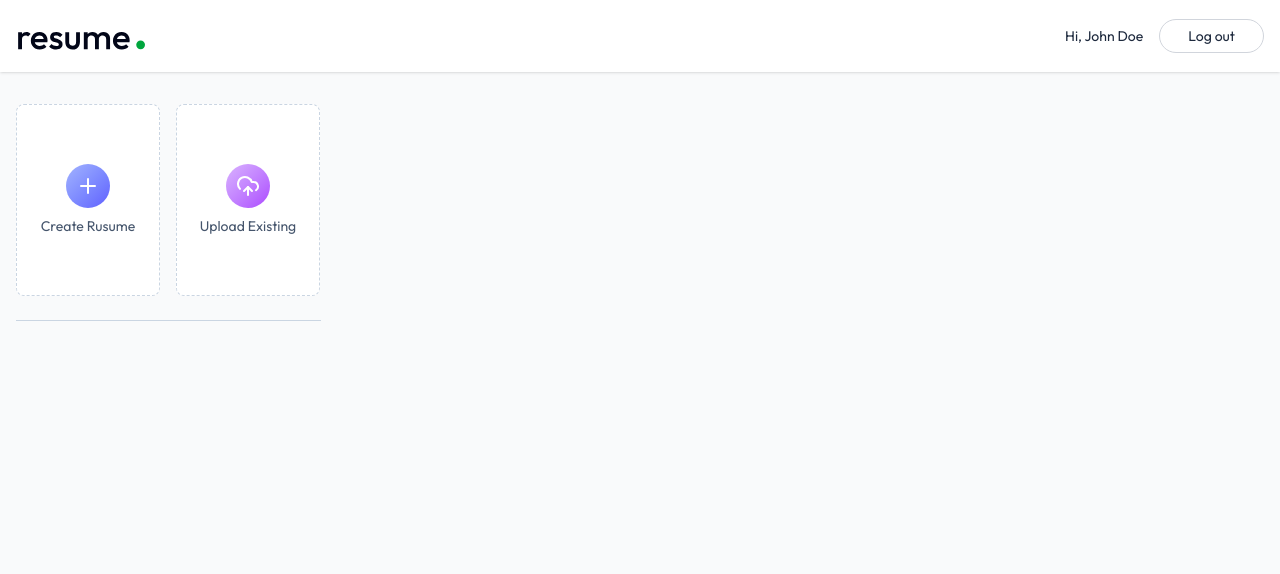
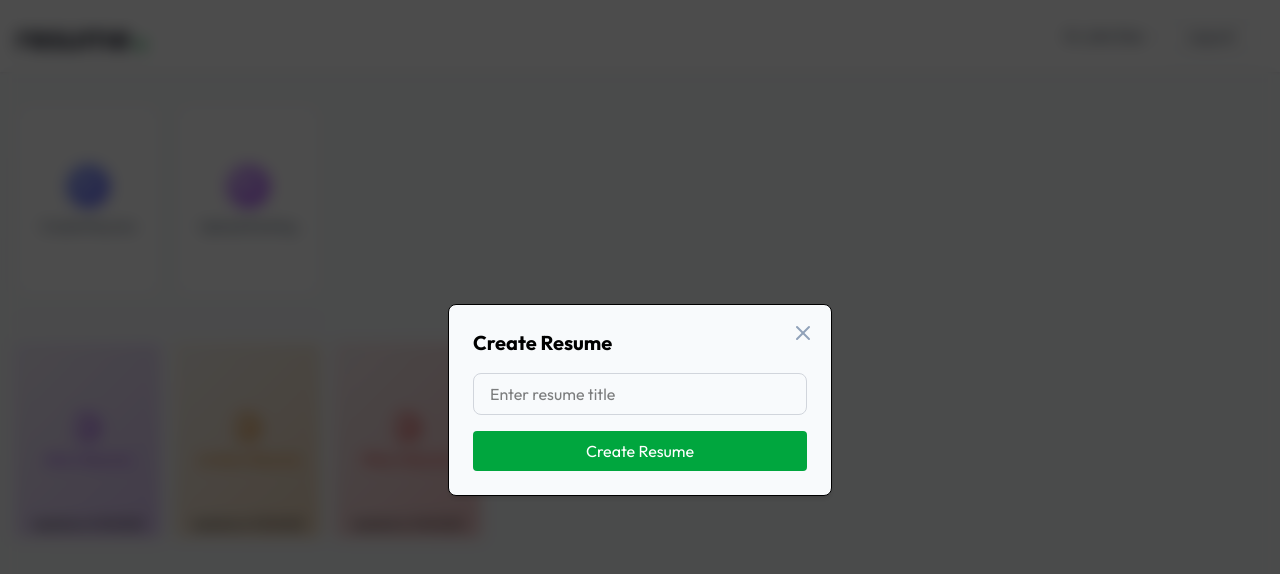
Before and after one commit to tushargupta8954/Resume-Builder, a React (Vite) app in the folder client/: page /app in a window 1280 px wide. Both pictures are taken after a click on the button "Create Rusume". Shown: the top 574 px of the page. Built offline with nearby package versions, Linux system fonts and the light colour scheme; a web font is replaced by a local one.

Commit message:
Added funcionality in theDashboard's create and upload actions

```diff
--- a/client/src/index.css
+++ b/client/src/index.css
@@ -9,4 +9,11 @@
   button{
     @apply cursor-pointer
   }
+  input:not([type="checkbox"]){
+    @apply outline-none focus:ring border border-gray-300 focus:ring-blue-500 focus:border-blue-500 rounded-lg
+  }
+  texarea{
+     @apply outline-none focus:ring border border-gray-300 focus:ring-blue-500 focus:border-blue-500 rounded-lg resize-none
+
+  }
 }
--- a/client/src/pages/Dashboard.jsx
+++ b/client/src/pages/Dashboard.jsx
@@ -1,21 +1,60 @@
 import React, { useEffect, useState } from 'react'
-import {PlusIcon, UploadCloudIcon} from 'lucide-react'
+import {FilePenLineIcon, Flag, PencilIcon, PlusIcon, TrashIcon, UploadCloud, UploadCloudIcon, XIcon} from 'lucide-react'
 import { dummyResumeData } from '../assets/assets'
+import {useNavigate} from 'react-router-dom'
 
 const Dashboard = () => {
 
+  const colors = ["#9333ea","#d97706","#dc2626","#0284c7","#16a34a"]
+
+  const [allResumes, setAllResumes] = useState([])
+  const [showCreateResume, setShowCreateResume] = useState(false)
+  const [showUploadResume, setShowUploadResume] = useState(false)
+  const [title, setTitle] = useState('')
+  const [resume, setResume] = useState(null)
+  const [editResumeId, setEditResumeId] = useState('')
+
+  const navigate = useNavigate()
+
+
+  const loadAllResumes = async ()=>{
+    setAllResumes(dummyResumeData)
+  }
+
+  const createResume = async(event) => {
+    event.preventDefault()
+    setShowCreateResume(false)
+    navigate(`/app/builder/res123`)
+
+  }
+
+  const uploadResume = async (event) => {
+    event.preventDefault()
+    setShowUploadResume(false)
+    navigate(`/app/builder/res123`)
+
+  }
+
+  useEffect(()=>{
+    loadAllResumes()
+  },[])
 
   return (
     <div>
       <div className='max-w-7xl mx-auto
       px-4 py-8'>
-        <p className='text-2xl font-medium mb-6 bg-gradient-to-r from-slate-600 to-slate-700 bg-clip-text text-transparent sm:hidden'>Welcome, Joe Doe </p>
+        <p className='text-2xl font-medium mb-6 bg-gradient-to-r from-slate-600 to-slate-700 bg-clip-text
+        text-transparent sm:hidden'>Welcome, Joe Doe </p>
         <div className='flex gap-4'>
-          <button className='w-full bg-white sm:max-w-36 h-48 flex flex-col items-center justify-center rounded-lg gap-2 text-slate-600 border border-dashed border-slate-300 group hover:border-indigo-500 hover:shadow-lg translate-all duration-300 cursor-pointer'>
-            <PlusIcon className='size-11 translate-all duration-300 p-2.5 bg-gradient-to-br from-indigo-300 to-indigo-500 text-white rounded-full' />
+          <button onClick={()=> setShowCreateResume(true)} className='w-full bg-white sm:max-w-36 h-48 flex
+           flex-col items-center justify-center rounded-lg gap-2 text-slate-600 border border-dashed
+            border-slate-300 group hover:border-indigo-500 hover:shadow-lg translate-all duration-300 cursor-pointer'>
+            <PlusIcon className='size-11 translate-all duration-300 p-2.5 bg-gradient-to-br
+             from-indigo-300 to-indigo-500 text-white rounded-full' />
             <p className='text-sm group-hover:text-indigo-600 transition-all duration-300'>Create Rusume</p>
           </button>
-          <button className='w-full bg-white sm:max-w-36 h-48 flex flex-col items-center justify-center rounded-lg gap-2 text-slate-600 border border-dashed border-slate-300 group hover:border-purple-500 hover:shadow-lg translate-all duration-300 cursor-pointer'>
+          <button onClick={()=> setShowUploadResume(true)} className='w-full bg-white sm:max-w-36 h-48 flex flex-col items-center justify-center
+          rounded-lg gap-2 text-slate-600 border border-dashed border-slate-300 group hover:border-purple-500 hover:shadow-lg translate-all duration-300 cursor-pointer'>
             <UploadCloudIcon className='size-11 translate-all duration-300 p-2.5 bg-gradient-to-br from-purple-300 to-purple-500 text-white rounded-full' />
             <p className='text-sm group-hover:text-purple-600 transition-all duration-300'>Upload Existing</p>
           </button>
@@ -23,7 +62,63 @@
 
         <hr className='border-slate-300 my-6 sm:w-[305px]' />
 
+        <div className='grid grid-cols-2 sm:flex flex-wrap gap-4'>
+          {allResumes.map((resume, index)=>{
+            const baseColor = colors[index % colors.length];
+            return (
+              <button key={index} className='relative w-full sm:max-w-36 h-48 flex flex-col items-center justify-center rounded-2lg gap-2
+              border group hover:shadow-lg transition-all duration-300 cursor-pointer' style={{background: `linear-gradient(135deg, ${baseColor}10, ${baseColor}40)`, borderColor:baseColor + 40 }}>
+                <FilePenLineIcon className='size-7 group-hover:scale-105 transition-all' style={{color: baseColor}}/>
+                <p className='text-sm group-hover:scale-105 transition-all px-2 text-center' style={{color: baseColor}}>{resume.title}</p>
+                <p className='absolute bottom-1 text-[11px]'>Updated on {new Date(resume.updatedAt).toLocaleDateString()}</p>
+                <div className='absolute top-1 right-1 group-hover:flex items-center hidden'>
+                  <TrashIcon className='size-7 p-1.5 hover:bg-white/50 rounded-2xl text-slate-700 transition-colors'/>
+                  <PencilIcon className='size-7 p-1.5 hover:bg-white/50 rounded-2xl text-slate-700 transition-colors'/>
+                </div>
+              </button>
+            )
+          })}
+        </div>
 
+          {showCreateResume && (
+            <form onSubmit={createResume} onClick={()=> setShowCreateResume(false)}  className='fixed inset-0 bg-black/70 backdrop-blur bg-opacity-50 z-10 flex items-center justify-center'>
+              <div onClick={e => e.stopPropagation()} className='relative bg-slate-50 border shadow-md rounded-lg w-full max-w-sm p-6'>
+                <h2 className='text-xl font-bold mb-4'>Create Resume</h2>
+                <input onChange={(e)=>setTitle(e.target.value)} value={title} type="text" placeholder='Enter resume title' className='w-full px-4 py-2 mb-4 focus:border-green-600 ring-green-600' required/>
+                <button className='w-full py-2 bg-green-600 text-white rounded hover:bg-green-700 transition-colors'>Create Resume</button>
+                <XIcon className='absolute top-4 right-4 text-slate-400 hover:text-slate-600 cursor-pointer transition-colors' onClick={()=>{setShowCreateResume(false); setTitle('')}}/>
+              </div>
+            </form>
+          )
+          }
+
+          {
+            showUploadResume && (
+               <form onSubmit={uploadResume} onClick={()=> setShowUploadResume(false)}  className='fixed inset-0 bg-black/70 backdrop-blur bg-opacity-50 z-10 flex items-center justify-center'>
+              <div onClick={e => e.stopPropagation()} className='relative bg-slate-50 border shadow-md rounded-lg w-full max-w-sm p-6'>
+                <h2 className='text-xl font-bold mb-4'>Upload Resume</h2>
+                <input onChange={(e)=>setTitle(e.target.value)} value={title} type="text" placeholder='Enter resume title' className='w-full px-4 py-2 mb-4 focus:border-green-600 ring-green-600' required/>
+                <div>
+                  <label htmlFor="resume-input" className='block text-sm text-slate-700'>Select resume file
+                    <div className='flex flex-col items-center justify-center gap-2 border group text-slate-400 border-slate-400 border-dashed rounded-md p-4 py-10 my-4 hover:border-green-500 hover:text-green-700 cursor-pointer transition-colors'>
+                      {resume ? (
+                        <p className='text-green-700'>{resume.name}</p>
+                      ) : (
+                        <>
+                        <UploadCloud className='size-14 stroke-1'/>
+                        <p>Upload resume</p>
+                        </>
+                      )}
+                    </div>
+                  </label>
+                  <input type="file" id='resume-input' accept='.pdf' hidden onChange={(e)=> setResume(e.target.files[0])} />
+                </div>
+                <button className='w-full py-2 bg-green-600 text-white rounded hover:bg-green-700 transition-colors'>Upload Resume</button>
+                <XIcon className='absolute top-4 right-4 text-slate-400 hover:text-slate-600 cursor-pointer transition-colors' onClick={()=>{setShowUploadResume(false); setTitle('')}}/>
+              </div>
+            </form>
+            )
+          }
 
       </div>
     </div>
```
